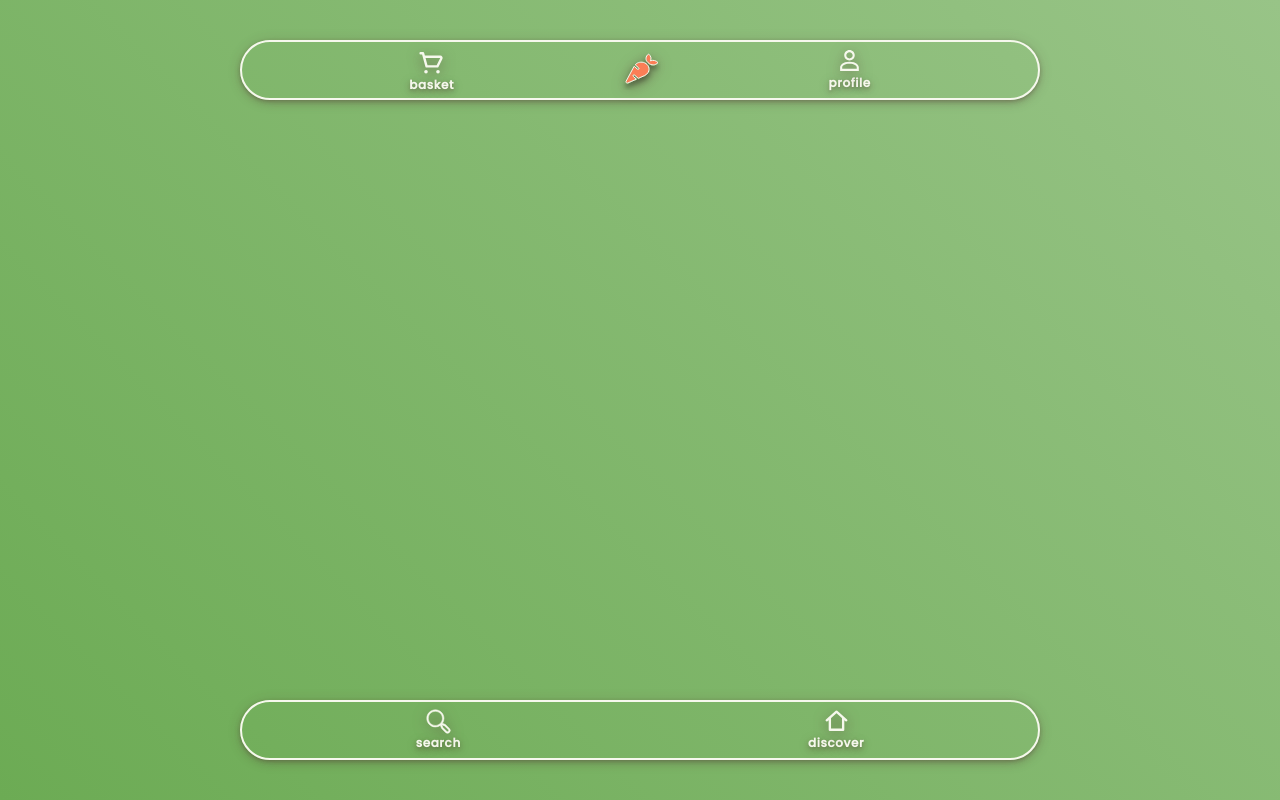
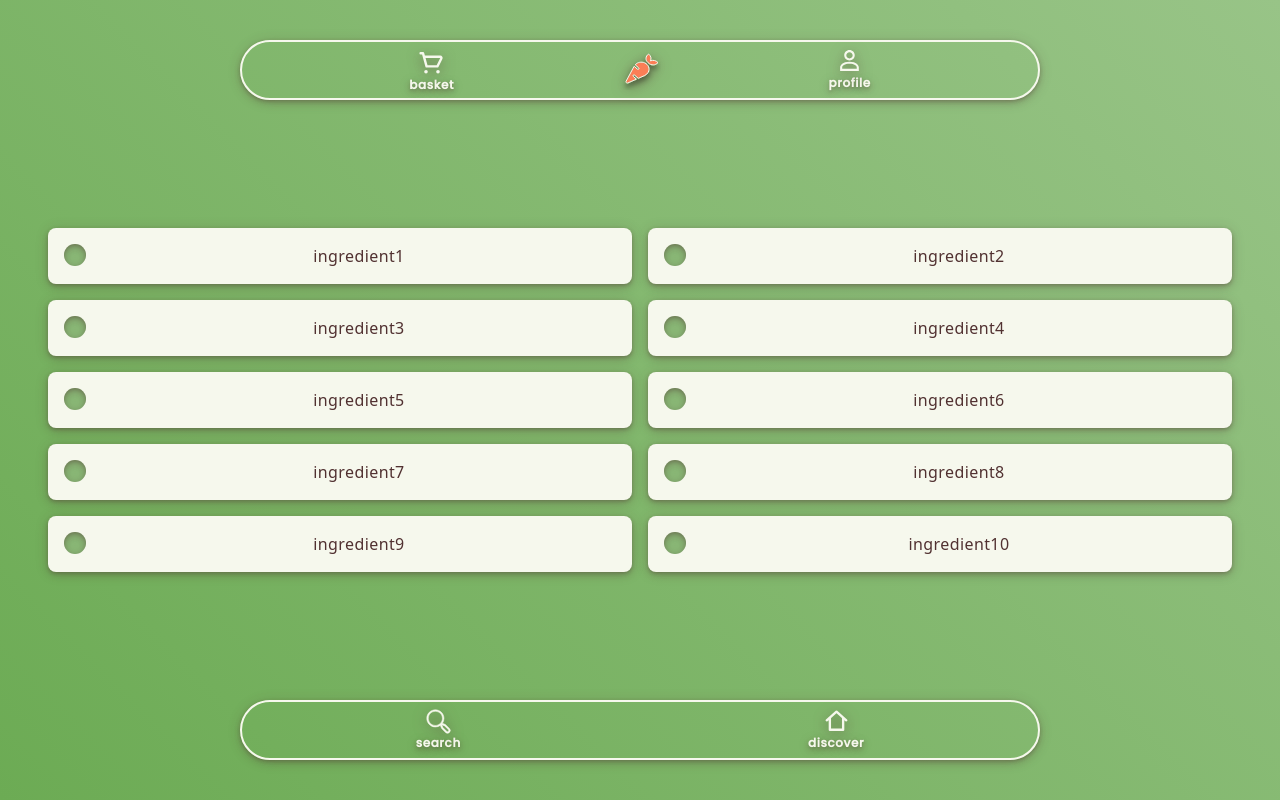
Before and after one commit to devhausleipzig/camp5-frontend-app, a React (Vite) app in the folder frontend/: page /search/ingredient in a window 1280 px wide. Built offline with nearby package versions, Linux system fonts and the light colour scheme.

Commit message:
static pages for all profile buttons

```diff
--- a/frontend/src/App.tsx
+++ b/frontend/src/App.tsx
@@ -9,6 +9,10 @@ import Login from "./pages/Login";
 import RadioButtonSm from "./components/RadioButtonSm";
 import { ChakraProvider } from "@chakra-ui/react";
 import RadioButtonGroup from "./components/RadioButtonGroup";
+import CookingTechniques from "./components/CookingTechniques";
+import Ingredient from "./components/Ingredient";
+import Time from "./components/Time";
+import Cost from "./components/Cost";
 
 function App() {
   return (
@@ -17,6 +21,10 @@ function App() {
       <div className="grow my-6 px-12 overflow-auto">
         <Routes>
           <Route path="/search" element={<Search />} />
+            <Route path="/search/cooking%20techniques" element={<CookingTechniques />} />
+            <Route path="/search/ingredient" element={<Ingredient />} />
+            <Route path="/search/time" element={<Time />} />
+            <Route path="/search/cost" element={<Cost />} />
           <Route path="/" element={<Discover />} />
           <Route path="/basket" element={<Basket />} />
           <Route path="/profile" element={<Profile />} />
--- a/frontend/src/components/ButtonsLong.tsx
+++ b/frontend/src/components/ButtonsLong.tsx
@@ -1,7 +1,6 @@
 import { ComponentWithAs, IconProps } from "@chakra-ui/react";
 import { fill } from "lodash";
 import React, { useState } from "react";
-import api from "../utils/api";
 import { Recipe } from "../utils/types";
 import CustomIcon from "./CustomIcon";
 import { Icon as CloseIcon } from "./icons/close-icon";
--- a/frontend/src/components/CookingTechniques.tsx
+++ b/frontend/src/components/CookingTechniques.tsx
@@ -0,0 +1,32 @@
+import React, { ReactNode, useEffect, useState } from "react";
+import { api, getRecipes } from "../api";
+import { Recipe } from "../../src/utils/types";
+import RadioButtonSm from "./RadioButtonSm";
+import { Method } from "../utils/types";
+
+
+const CookingTechniques = () => {
+
+    const methods = [
+        "chop",
+        "dice",
+        "grate",
+        "press",
+        "blend",
+        "braise",
+        "boil",
+        "fry",
+        "bake",
+        "grill"
+    ]
+
+  return (
+    <div className="grid grid-cols-2 gap-4 content-center min-h-full">
+      {methods.length &&
+        methods.map((method) => <RadioButtonSm title={method} />)}
+
+    </div>
+  );
+};
+
+export default CookingTechniques;
--- /dev/null
+++ b/frontend/src/components/Cost.tsx
@@ -0,0 +1,26 @@
+import React, { ReactNode, useEffect, useState } from "react";
+import { api, getRecipes } from "../api";
+import { Recipe } from "../../src/utils/types";
+import RadioButtonSm from "./RadioButtonSm";
+
+
+const Cost = () => {
+
+    const costs = [
+        "very cheap",
+        "cheap",
+        "medium",
+        "expensive",
+        "very expensive"
+    ]
+
+  return (
+    <div className="grid grid-cols-1 gap-4 content-center min-h-full">
+      {costs.length &&
+        costs.map((cost) => <RadioButtonSm title={cost} />)}
+
+    </div>
+  );
+};
+
+export default Cost;
--- /dev/null
+++ b/frontend/src/components/Ingredient.tsx
@@ -0,0 +1,31 @@
+import React, { ReactNode, useEffect, useState } from "react";
+import { api, getRecipes } from "../api";
+import { Recipe } from "../../src/utils/types";
+import RadioButtonSm from "./RadioButtonSm";
+
+
+const Ingredient = () => {
+
+    const ingredients = [
+        "ingredient1",
+        "ingredient2",
+        "ingredient3",
+        "ingredient4",
+        "ingredient5",
+        "ingredient6",
+        "ingredient7",
+        "ingredient8",
+        "ingredient9",
+        "ingredient10"
+    ]
+
+  return (
+    <div className="grid grid-cols-2 gap-4 content-center min-h-full">
+      {ingredients.length &&
+        ingredients.map((ingredient) => <RadioButtonSm title={ingredient} />)}
+
+    </div>
+  );
+};
+
+export default Ingredient;
--- a/frontend/src/components/RadioButtonLg.tsx
+++ b/frontend/src/components/RadioButtonLg.tsx
@@ -1,13 +1,12 @@
 import React, { useState } from "react";
-import api from "../../src/utils/api";
 import { Recipe } from "../../src/utils/types";
 import { Icon as CloseIcon } from "./icons/close-icon"
 
 type Props = {
-  recipeName: string
+  title: string
 }
 
-const RadioButtonLg = ({recipeName}: Props) => {
+const RadioButtonLg = ({title}: Props) => {
   const [checked, setChecked] = useState(false)
     return (
             <div className="form-check rounded-lg shadow-drop bg-ricewhite py-4">
@@ -15,7 +14,7 @@ const RadioButtonLg = ({recipeName}: Props) => {
               <div className="form-check-input appearance-none h-[22px] w-[22px] ml-4 rounded-full bg-green checked:bg-blue-600 checked:border-blue-600 focus:outline-none transition duration-200 cursor-pointer shadow-inner flex justify-center items-center" id="flexCheckDefault" onClick={() => setChecked(!checked)}>
                 {checked && <CloseIcon />}
                   </div>
-                <span className="grow text-darkbrown">{recipeName}</span>
+                <span className="grow text-darkbrown">{title}</span>
               </label>
                   </div>
     )
--- a/frontend/src/components/RadioButtonSm.tsx
+++ b/frontend/src/components/RadioButtonSm.tsx
@@ -1,13 +1,12 @@
 import React, { useState } from "react";
-import api from "../../src/utils/api";
 import { Recipe } from "../../src/utils/types";
 import { Icon as CloseIcon } from "./icons/close-icon"
 
 type Props = {
-  allergen: string
+  title: string
 }
 
-const RadioButtonSm = ({allergen}: Props) => {
+const RadioButtonSm = ({title}: Props) => {
   const [checked, setChecked] = useState(false)
     return (
             <div className="form-check rounded-lg shadow-drop bg-ricewhite py-4">
@@ -15,7 +14,7 @@ const RadioButtonSm = ({allergen}: Props) => {
               <div className="form-check-input appearance-none h-[22px] w-[22px] ml-4 rounded-full bg-green checked:bg-blue-600 checked:border-blue-600 focus:outline-none transition duration-200 cursor-pointer shadow-inner flex justify-center items-center" id="flexCheckDefault" onClick={() => setChecked(!checked)}>
                 {checked && <CloseIcon />}
                   </div>
-                <span className="grow text-darkbrown">{allergen}</span>
+                <span className="grow text-darkbrown">{title}</span>
               </label>
                   </div>
     )
--- /dev/null
+++ b/frontend/src/components/Time.tsx
@@ -0,0 +1,26 @@
+import React, { ReactNode, useEffect, useState } from "react";
+import { api, getRecipes } from "../api";
+import { Recipe } from "../../src/utils/types";
+import RadioButtonSm from "./RadioButtonSm";
+
+
+const Time = () => {
+
+    const times = [
+        "very fast",
+        "quick",
+        "medium",
+        "long",
+        "very long",
+    ]
+
+  return (
+    <div className="grid grid-cols-1 gap-4 content-center min-h-full">
+      {times.length &&
+        times.map((time) => <RadioButtonSm title={time} />)}
+
+    </div>
+  );
+};
+
+export default Time;
```
Also changed, not shown: 1 other file (tests, documents, lock files or other folders).
